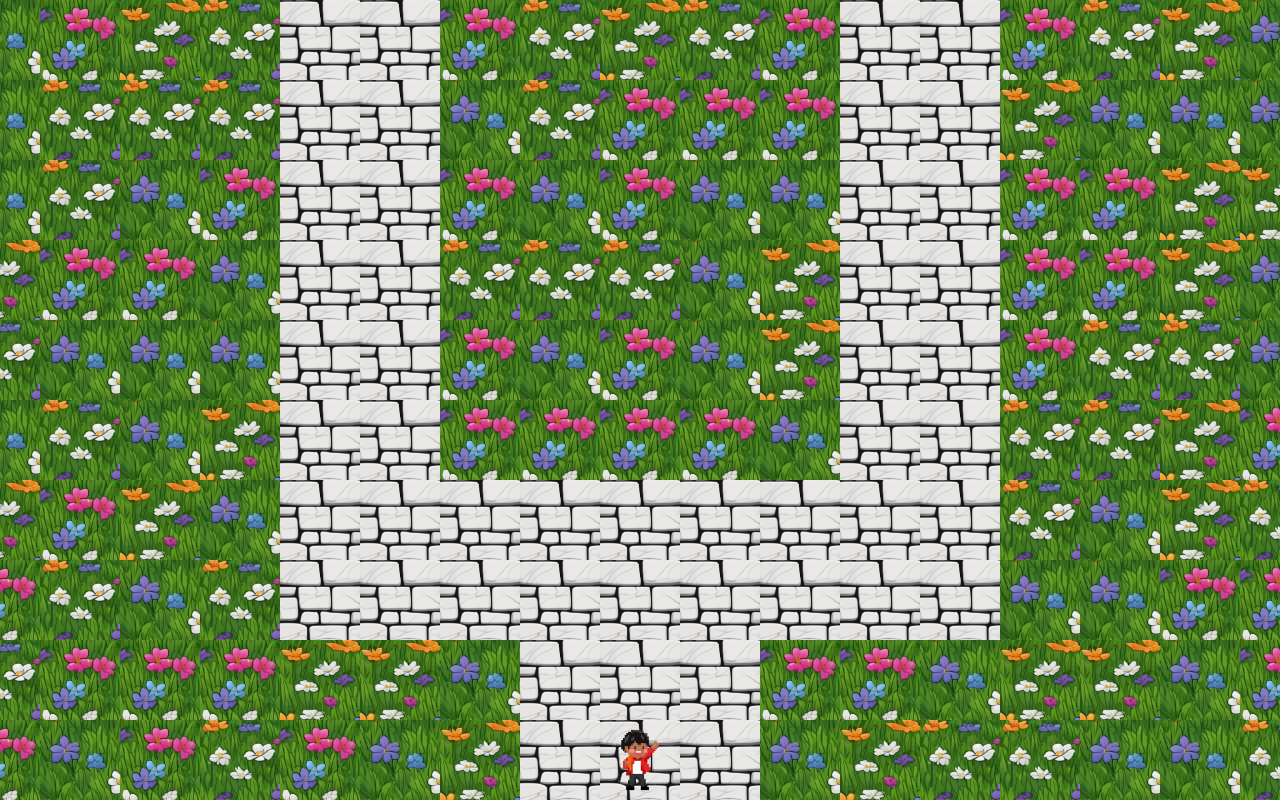
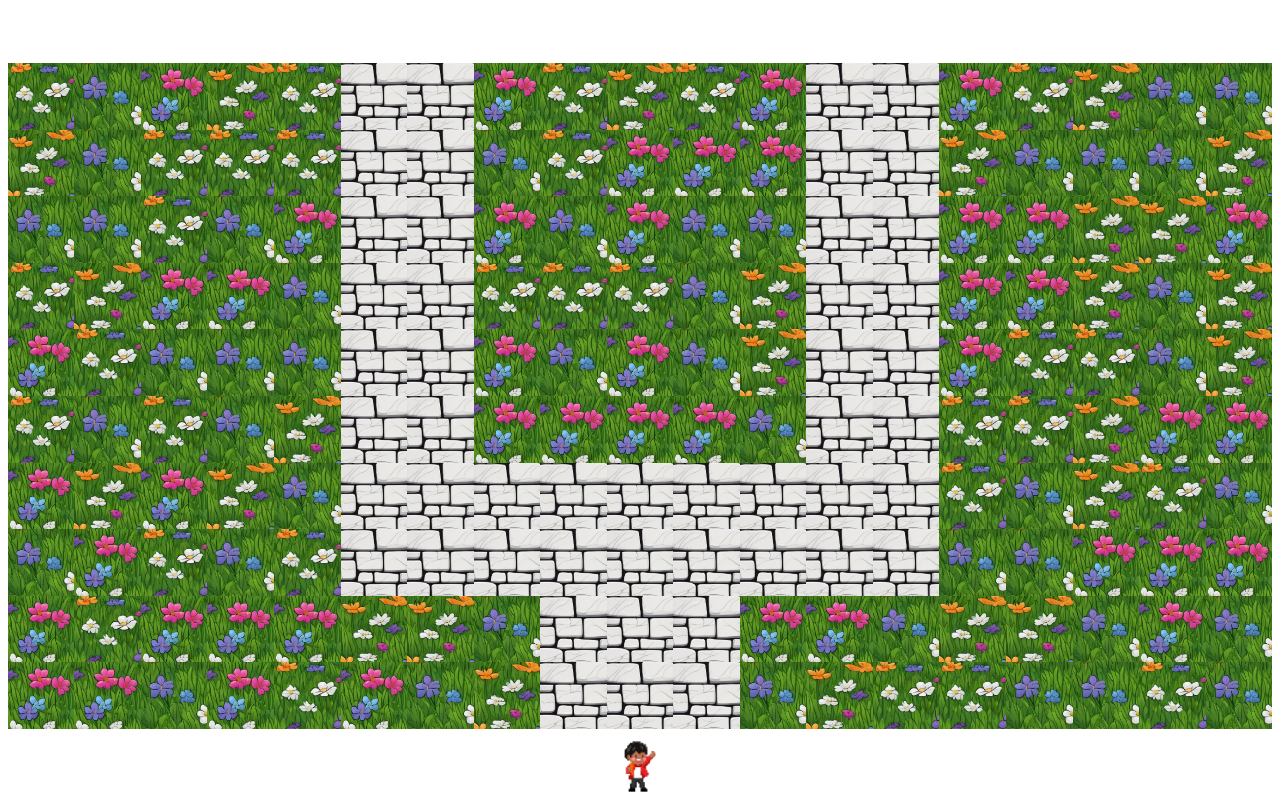
Before and after one commit to SmritiVM/Spectrum-World, a React (Create React App) app in the folder Website/spectrum/: page /pathway in a window 1280 px wide. Built offline with nearby package versions, Linux system fonts and the light colour scheme; a web font is replaced by a local one.

Commit message:
updating for scalability

```diff
--- a/Website/spectrum/src/spring/Pathway-Game/pathway.js
+++ b/Website/spectrum/src/spring/Pathway-Game/pathway.js
@@ -8,9 +8,10 @@ import flowertile10 from './flowertile10.png';
 import avatar from './avatar.png';
 
 export default function Pathway() {
+  console.log(window.innerWidth);
   const numRows = 10;
   const numCols = 19;
-  const tileSize = 80;
+  const tileSize = "5.2vw";
 
   const boardRef = useRef(null);
   const personRef = useRef(null);
@@ -61,8 +62,11 @@ export default function Pathway() {
   }
 
   function updatePersonPos() {
-    const top = PersonRow * tileSize;
-    const left = PersonCol * tileSize;
+    const vwToPx = window.innerWidth / 100;
+    const top = PersonRow * vwToPx * parseFloat(tileSize);
+    const left = PersonCol * vwToPx * parseFloat(tileSize);
+    //const top = PersonRow * tileSize;
+    //const left = PersonCol * tileSize;
     personRef.current.style.top = `${top}px`;
     personRef.current.style.left = `${left}px`;
   }
--- a/Website/spectrum/src/spring/Pathway-Game/pathwaystyle.css
+++ b/Website/spectrum/src/spring/Pathway-Game/pathwaystyle.css
@@ -5,20 +5,20 @@
     display: flex;
     align-items: center;
     justify-content: center;
-    height: 100vh; /* Make sure the body takes up the full height of the viewport */
+    height: 99vh; /* Make sure the body takes up the full height of the viewport */
 }
 
 #board {
     display: grid;
-    grid-template-columns: repeat(19, 80px); /* Adjust the number of columns and size as needed */
+    grid-template-columns: repeat(19, 5.2vw); /* Adjust the number of columns and size as needed */
     grid-gap: 0px; /* Adjust the gap between tiles */
     box-sizing: border-box;
     margin: auto;
 }
 
 .tile {
-    width: 80px;
-    height: 80px;
+    width: 5.2vw;
+    height: 5.2vw;
     background-color: #18931ee6;
     /*background-color: transparent;*/
     border: 0px solid #0d5309d2;
@@ -29,8 +29,8 @@
 }
 
 #character {
-    width: 80px;
-    height: 80px;
+    width: 5.2vw;
+    height: 5.2vw;
     position: absolute;
     bottom: 0;
 }
```
